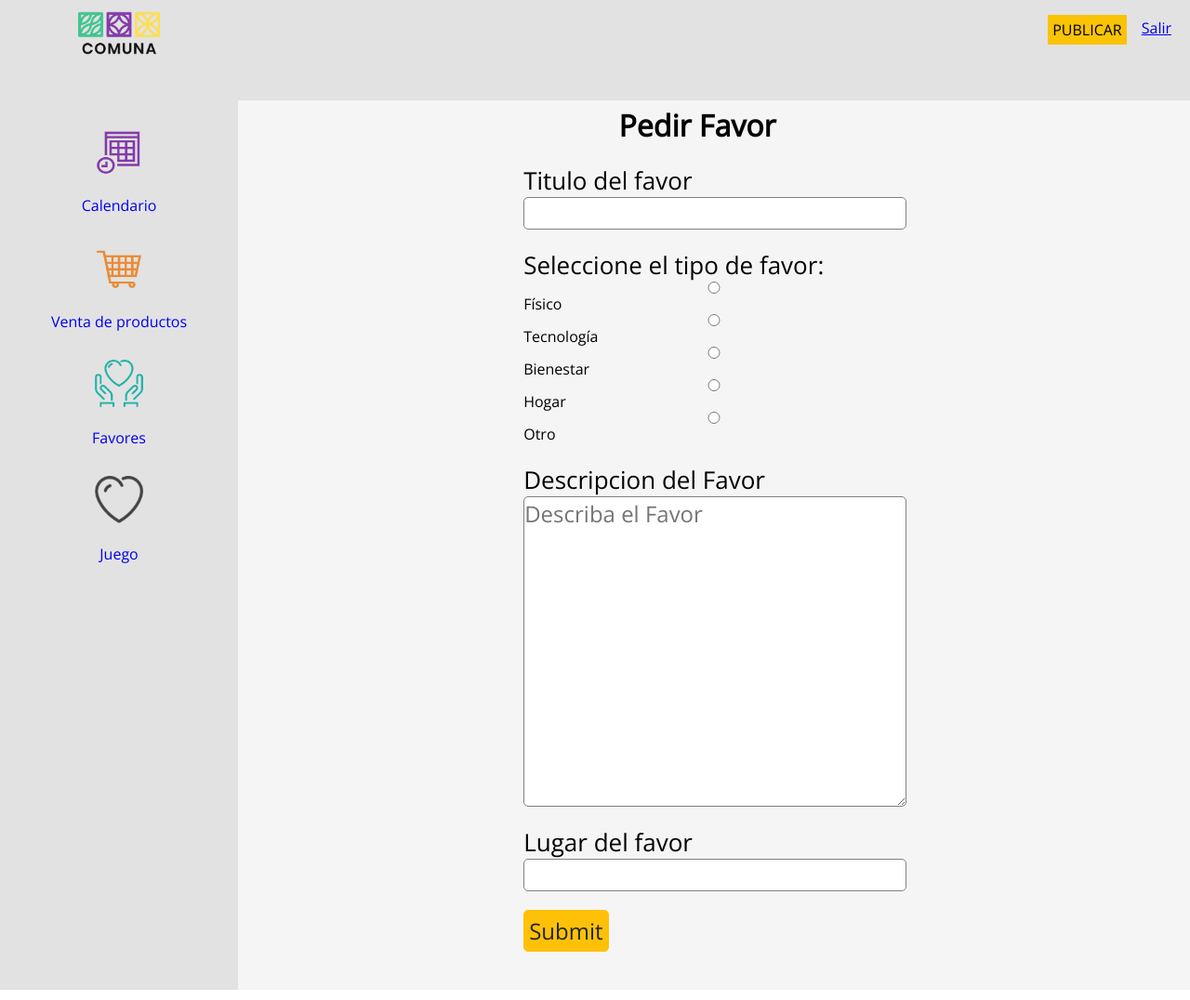
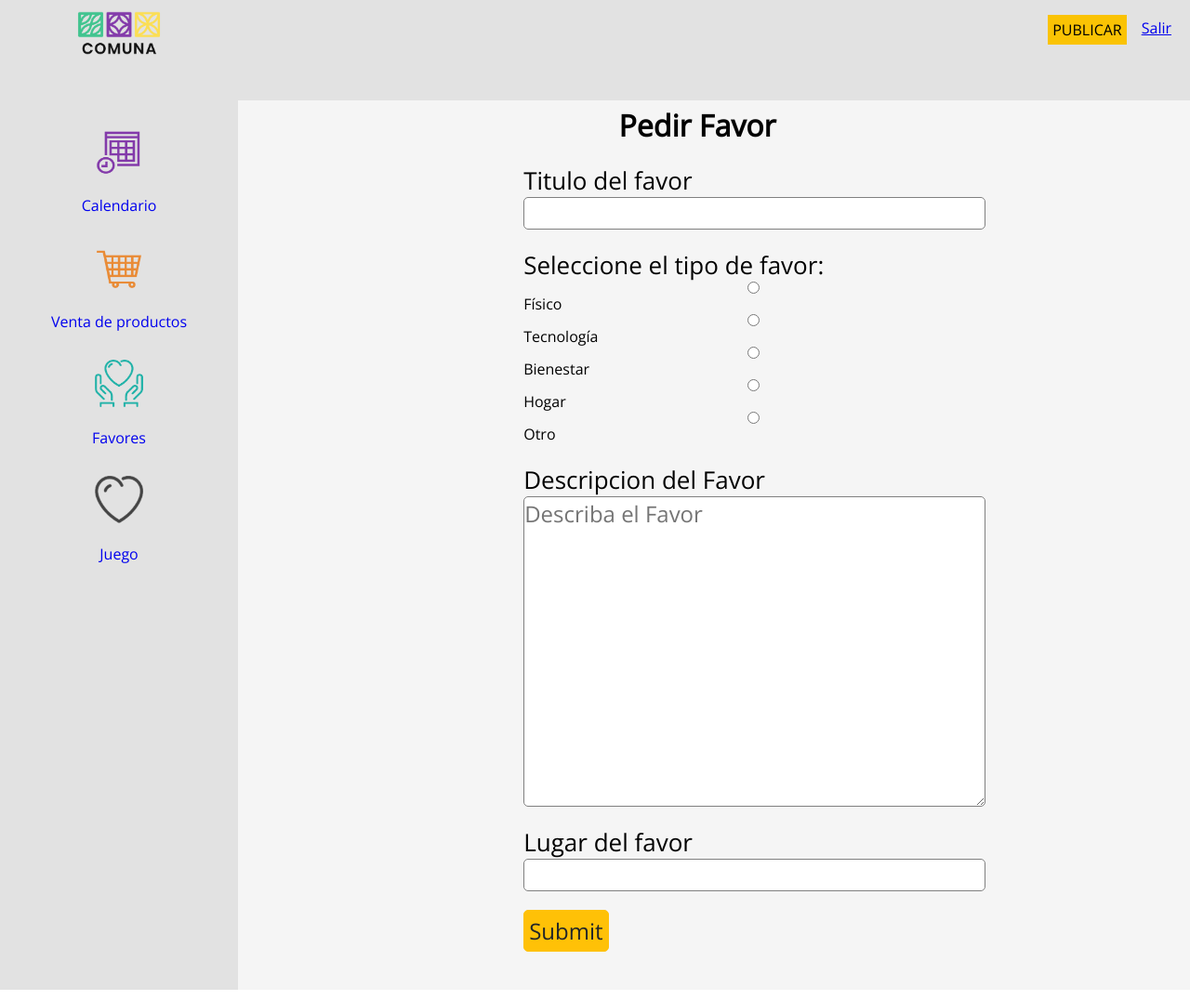
Before and after one commit to Aragon-Diego/ComunaNuevo, a PHP site: page /ComunaNuevo/publicar_favor.php in a window 1280 px wide. Shown: the whole page at 93% size. Run offline with PHP 8.4, Linux system fonts and the light colour scheme.

Commit message:
cambios en css de form

```diff
--- a/styles/forms.css
+++ b/styles/forms.css
@@ -7,7 +7,7 @@
     color:black;
 }
 .detalles form{
-    width:100%;
+    width:69%;
     padding-left:30%;
 }
 .detalles label{
@@ -22,7 +22,7 @@
     font-size: 24px;
     font-weight: 400;
     border:1px gray solid;
-    width:40%;
+    width:70%;
 }
 .detalles textarea{
     display:block;
@@ -30,7 +30,7 @@
     border:1px gray solid;
     font-size: 24px;
     font-weight: 400;
-    width:40%;
+    width:70%;
     padding-top:1px;
     padding-bottom:1px;
 }
```
